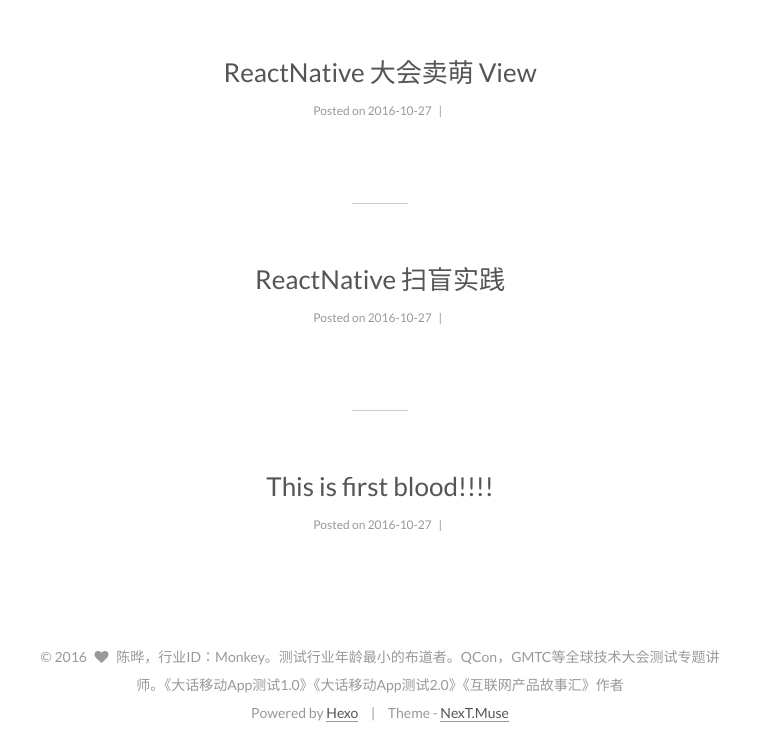
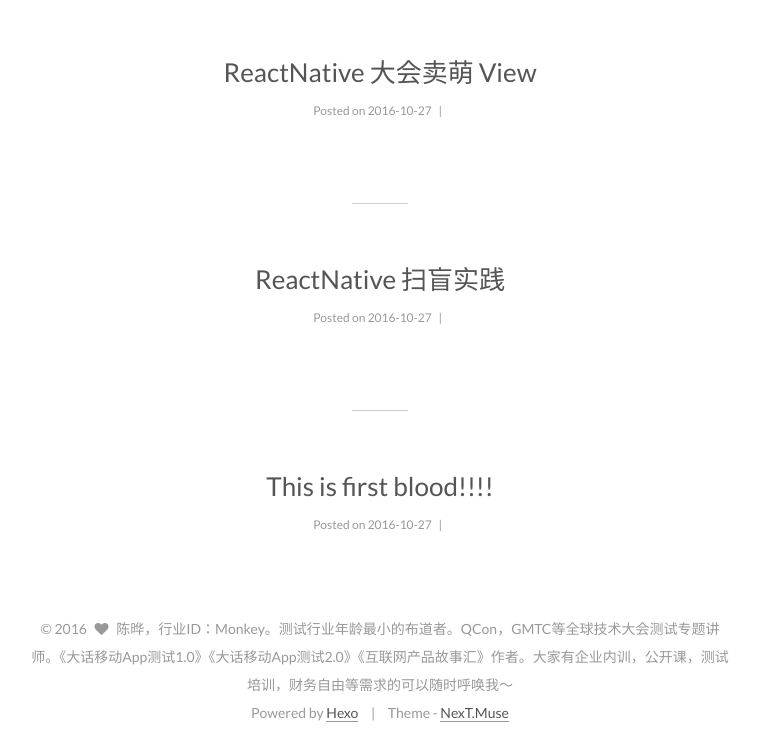
Before and after one commit to monkeytest15/monkeytest15.github.io, a plain HTML site: page index.html in a window 1280 px wide. Shown: the part 6454-7201 px from the top of the page, without its empty margins (260-1019 px from the left). Drawn offline with Linux system fonts and the light colour scheme; some packages are replaced by stand-ins of ours; a script that the page names is missing.

Commit message:
Site updated: 2016-10-27 16:51:11

```diff
--- a/css/main.css
+++ b/css/main.css
@@ -1563,7 +1563,7 @@ pre .javascript .function {
   width: 4px;
   height: 4px;
   border-radius: 50%;
-  background: #c48ae5;
+  background: #66ebd0;
 }
 .links-of-blogroll {
   font-size: 13px;
--- a/index.html
+++ b/index.html
@@ -1303,8 +1303,8 @@
         <div class="site-author motion-element" itemprop="author" itemscope itemtype="//schema.org/Person">
           <img class="site-author-image" itemprop="image"
                src="https://cdn.rawgit.com/monkeytest15/BlogPNG/master/UC7.jpg"
-               alt="陈晔，行业ID：Monkey。测试行业年龄最小的布道者。QCon，GMTC等全球技术大会测试专题讲师。《大话移动App测试1.0》《大话移动App测试2.0》《互联网产品故事汇》作者" />
-          <p class="site-author-name" itemprop="name">陈晔，行业ID：Monkey。测试行业年龄最小的布道者。QCon，GMTC等全球技术大会测试专题讲师。《大话移动App测试1.0》《大话移动App测试2.0》《互联网产品故事汇》作者</p>
+               alt="陈晔，行业ID：Monkey。测试行业年龄最小的布道者。QCon，GMTC等全球技术大会测试专题讲师。《大话移动App测试1.0》《大话移动App测试2.0》《互联网产品故事汇》作者。大家有企业内训，公开课，测试培训，财务自由等需求的可以随时呼唤我～" />
+          <p class="site-author-name" itemprop="name">陈晔，行业ID：Monkey。测试行业年龄最小的布道者。QCon，GMTC等全球技术大会测试专题讲师。《大话移动App测试1.0》《大话移动App测试2.0》《互联网产品故事汇》作者。大家有企业内训，公开课，测试培训，财务自由等需求的可以随时呼唤我～</p>
           <p class="site-description motion-element" itemprop="description">不要问我为什么开了独立的博客，知道原因的你会眼泪掉下来</p>
         </div>
         <nav class="site-state motion-element">
@@ -1399,7 +1399,7 @@
   <span class="with-love">
     <i class="fa fa-heart"></i>
   </span>
-  <span class="author" itemprop="copyrightHolder">陈晔，行业ID：Monkey。测试行业年龄最小的布道者。QCon，GMTC等全球技术大会测试专题讲师。《大话移动App测试1.0》《大话移动App测试2.0》《互联网产品故事汇》作者</span>
+  <span class="author" itemprop="copyrightHolder">陈晔，行业ID：Monkey。测试行业年龄最小的布道者。QCon，GMTC等全球技术大会测试专题讲师。《大话移动App测试1.0》《大话移动App测试2.0》《互联网产品故事汇》作者。大家有企业内训，公开课，测试培训，财务自由等需求的可以随时呼唤我～</span>
 </div>
 
 <div class="powered-by">
```
Also changed, not shown: 2016/10/27/ReactNative 大会卖萌 View/index.html (+3 -3 lines), 2016/10/27/ReactNative 扫盲实践/index.html (+3 -3 lines), 2016/10/27/STF修改之三——NodeJS-AngularJS修改传递数据/index.html (+3 -3 lines), 2016/10/27/first/index.html (+3 -3 lines), 2016/10/27/nginx+gor 初心者之旅/index.html (+3 -3 lines), 2016/10/27/《大话移动App测试2-0》序开放试读/index.html (+3 -3 lines), 2016/10/27/不作不会死之旅/index.html (+3 -3 lines), 2016/10/27/接口初心者心得第二版/index.html (+3 -3 lines), 2016/10/27/接口测试初学者心得——从 0 开始/index.html (+3 -3 lines), 2016/10/27/首发—大话2专项测试试读/index.html (+3 -3 lines), 404.html (+3 -3 lines), about/index.html (+3 -3 lines), archives/2016/10/index.html (+3 -3 lines), archives/2016/index.html (+3 -3 lines), 3 more files.
